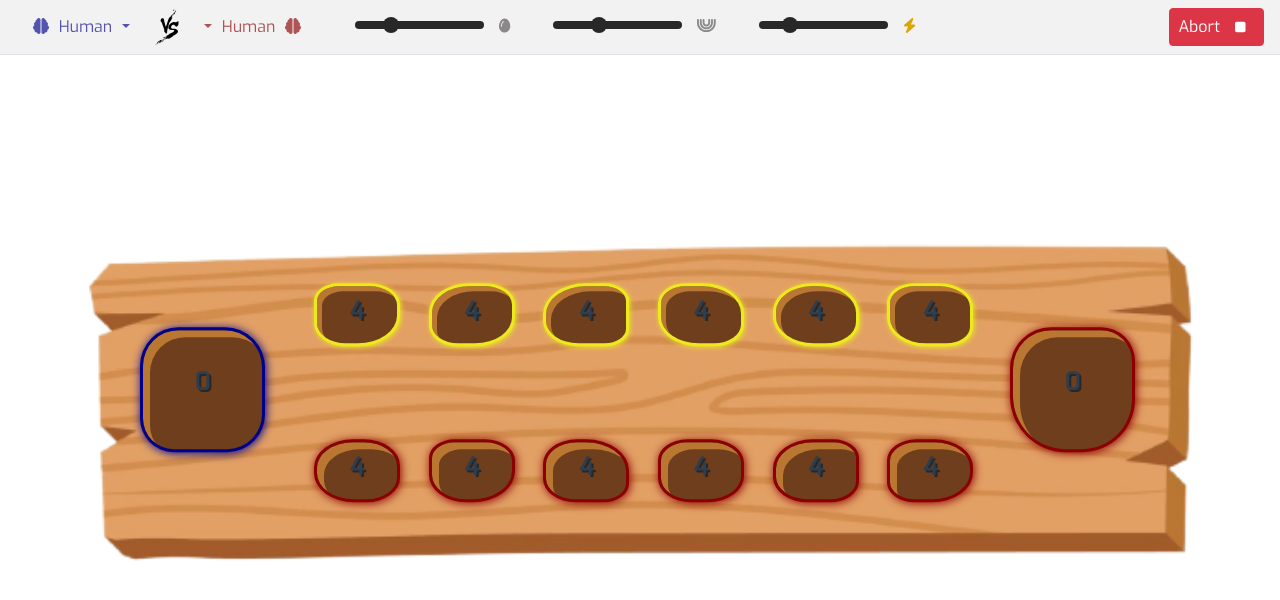
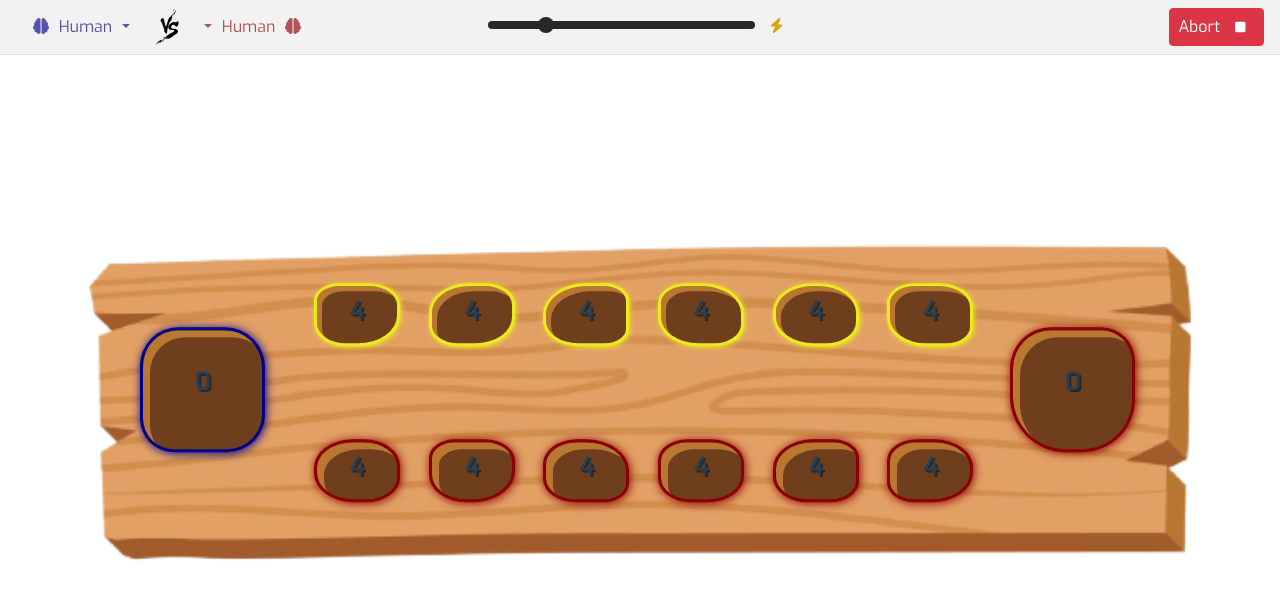
Before and after one commit to virgs/mancala, a Vue app: page / in a window 1280 px wide. Both pictures are taken after a click on the button "Start". Shown: the top 600 px of the page. Built offline with nearby package versions, Linux system fonts and the light colour scheme.

Commit message:
Improve UI

```diff
--- a/src/components/Counter.vue
+++ b/src/components/Counter.vue
@@ -11,7 +11,7 @@
                 v-model="counter"
                 style="margin: 5px"
             />
-            <font-awesome-icon :icon="icon" :style="style" :flip="flip" />
+            <font-awesome-icon :icon="icon" :style="style" :flip="flip" class="icon" />
         </div>
     </div>
 </template>
@@ -25,6 +25,9 @@ export default {
         return {
             counter: this.value,
         }
+    },
+    mounted() {
+        console.log('show')
     },
     computed: {
         style() {
@@ -47,6 +50,21 @@ export default {
 </script>
 
 <style>
+.icon {
+    animation: show 750ms;
+}
+
+@keyframes show {
+    0% {
+        font-size: 1.2rem;
+        color: var(--hihglighted-number-color);
+    }
+
+    50% {
+        font-size: 1.1rem;
+    }
+}
+
 .range-cust::-webkit-slider-thumb {
     background: var(--vt-c-black-mute);
 }
--- a/src/components/NavBar.vue
+++ b/src/components/NavBar.vue
@@ -13,9 +13,8 @@
                     >
                     </BrainSelector>
                 </div>
-                <div class="col-4 col-sm-2 col-lg-auto">
+                <div v-if="!gameIsRunning" class="col-6 col-sm-3 col-lg-2">
                     <Counter
-                        :disabled="gameIsRunning"
                         :value="settings.seeds"
                         icon="fa-solid fa-egg"
                         :config="seedsCounter"
@@ -23,9 +22,8 @@
                         @input="(value) => (settings.seeds = value)"
                     />
                 </div>
-                <div class="col-4 col-sm-2 col-lg-auto">
+                <div v-if="!gameIsRunning" class="col-6 col-sm-3 col-lg-2">
                     <Counter
-                        :disabled="gameIsRunning"
                         :value="settings.internalPockets"
                         icon="fa-solid fa-rainbow"
                         flip="vertical"
@@ -34,7 +32,7 @@
                         @input="(value) => (settings.internalPockets = value)"
                     />
                 </div>
-                <div class="col-4 col-sm-2 col-lg-auto">
+                <div v-if="gameIsRunning" class="col-12 col-sm-4 col-lg-3">
                     <Counter
                         :value="settings.animationSpeed"
                         icon="fa-solid fa-bolt"
```
Also changed, not shown: 5 other files (tests, documents, lock files or other folders).
